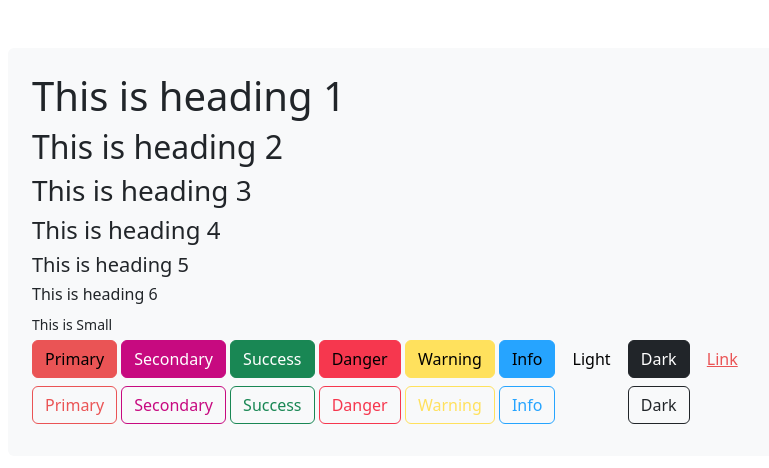
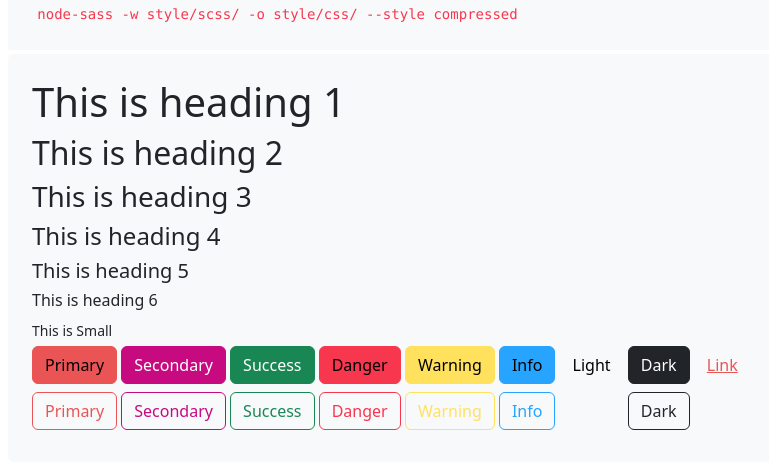
Before and after one commit to dheerajarora1997/html-sass, a website: page index.html in a window 1280 px wide. Shown: the whole page, without its empty margins (74-843 px from the left). Drawn offline with Linux system fonts and the light colour scheme.

Commit message:
Update index.html

```diff
--- a/index.html
+++ b/index.html
@@ -11,7 +11,10 @@
 
 <body>
  <div class="container">
-  <div class="bg-light my-5 p-4 rounded">
+  <pre class="p-1 text-danger bg-light mb-1">
+   node-sass -w style/scss/ -o style/css/ --style compressed
+  </pre>
+  <div class="bg-light p-4 rounded">
    <h1>This is heading 1</h1>
    <h2>This is heading 2</h2>
    <h3>This is heading 3</h3>
```
